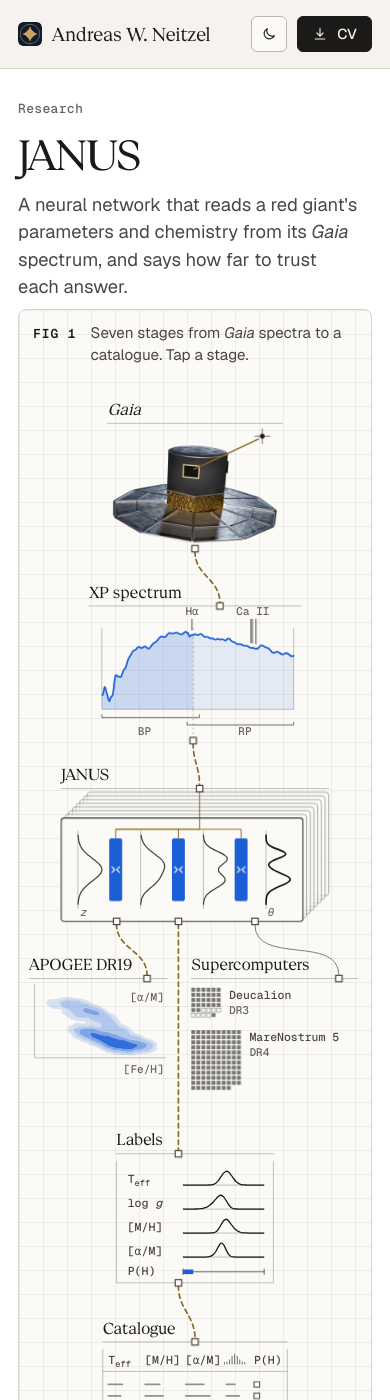
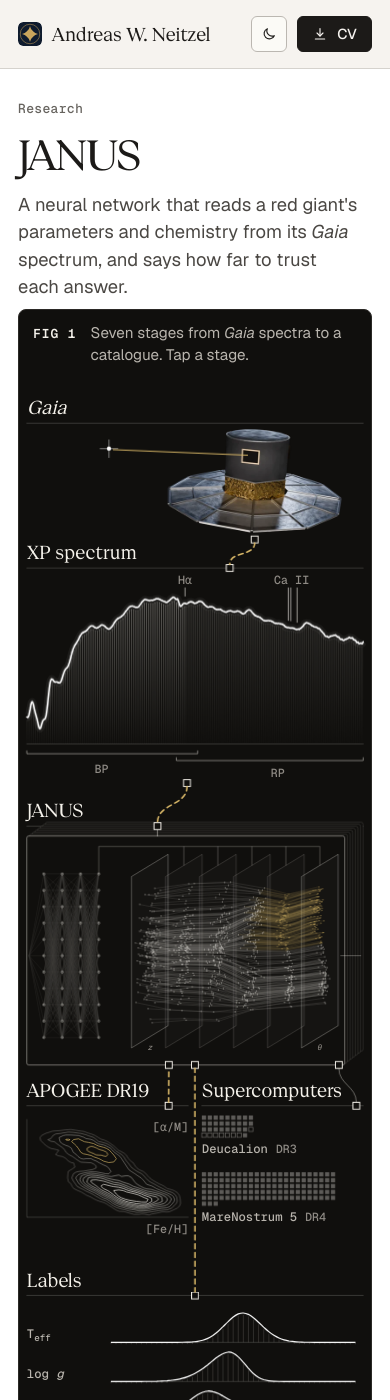
Before and after one commit to AndreasWNeitzel/AndreasWNeitzel.github.io, a Jekyll site: the page built from _pages/research/janus.md, in a window 390 px wide and 1400 px high. Built offline with Jekyll 4.4.1, drawn with Linux system fonts in a browser that asks for light colours.

Commit message:
JANUS schematic, second pass: the network as the engraved centre of the figure, white on black with one brass thread

```diff
--- a/assets/css/janus.css
+++ b/assets/css/janus.css
@@ -1,88 +1,95 @@
 /* The JANUS figure on /research/janus/ (_includes/figures/janus.svg, built by
-   figures/janus/build_janus.py). Grey linework, blue for real data and my own parts, brass for the
-   flow thread. Two layouts in the include: wide, and a vertical one under 700 px. Hovering or
-   focusing a stage lifts it and dims the rest; its line shows in the readout above. */
+   figures/janus/build_janus.py). A dark plate in both themes, like the site's other plates: white
+   hairlines for everything drawn, brass for the one accent (the thread, and the alpha-rich mode).
+   Two layouts in the include: wide, and a vertical one under 700 px. Hovering or focusing a stage
+   lifts it and dims the rest; its line shows in the readout above. */
 @layer pages {
-  .jn-fig { display: grid; gap: 0; padding: 0; overflow: hidden; color: var(--fig); margin-block-end: 28px; }
-  .jn-head { display: flex; gap: 14px; align-items: baseline; padding: 14px 18px 4px; min-block-size: 3.2em; }
-  .jn-head .figno { font: 600 0.8rem var(--mono); letter-spacing: 0.08em; color: var(--ink); flex: none; }
-  .jn-read { margin: 0; font-size: 0.95rem; line-height: 1.45; color: var(--ink-2); }
-  .jn-read b { font-weight: 600; color: var(--ink); }
+  .jn-fig { --p-bg: #100f0d; --p-ink: #f4f1ea; --p-2: #b9b5ae; --p-3: #8f8b85; --p-brass: #d8b768;
+    display: grid; gap: 0; padding: 0; overflow: hidden; margin-block-end: 28px; color: var(--p-ink);
+    background: var(--p-bg); border-color: #2b2926; }
+  .jn-head { display: flex; gap: 14px; align-items: baseline; padding: 16px 28px 2px; min-block-size: 3.2em; }
+  .jn-head .figno { font: 600 0.8rem var(--mono); letter-spacing: 0.08em; color: var(--p-ink); flex: none; }
+  .jn-read { margin: 0; font-size: 0.95rem; line-height: 1.45; color: var(--p-2); }
+  .jn-read b { font-weight: 600; color: var(--p-ink); }
   .jn-read b:empty { display: none; }
-  .jn-frame { padding: 6px 16px 18px; }
+  .jn-frame { padding: 2px 0 10px; }
 
   .jn-svg { display: block; inline-size: 100%; block-size: auto; overflow: visible; }
-  .jn-phone { display: none; max-inline-size: 420px; margin-inline: auto; }
+  .jn-phone { display: none; max-inline-size: 460px; margin-inline: auto; }
   @media (max-width: 700px) {
     .jn-wide { display: none; }
     .jn-phone { display: block; }
-    .jn-frame { padding: 4px 10px 14px; }
     .jn-head { padding: 12px 14px 4px; min-block-size: 4.6em; }
   }
 
   /* type */
-  .jn-svg .jn-title { font: 400 17px var(--serif); fill: var(--ink); }
-  .jn-svg .jn-lab { font: 500 12.5px var(--mono); fill: var(--ink-2); }
-  .jn-svg .jn-tick { font: 500 12px var(--mono); fill: var(--muted); }
+  .jn-svg .jn-title { font: 300 19px var(--serif); fill: var(--p-ink); }
+  .jn-svg .jn-lab { font: 500 12.5px var(--mono); fill: var(--p-2); }
+  .jn-svg .jn-tick { font: 500 12px var(--mono); fill: var(--p-3); }
   .jn-svg .jn-sub { font-size: 9.5px; }
 
   /* linework */
-  .jn-svg .jn-g { fill: none; stroke: var(--fig); stroke-width: .75; opacity: .45; stroke-linecap: round; }
-  .jn-svg .jn-g2 { fill: none; stroke: var(--fig); stroke-width: 1; opacity: .8; stroke-linecap: round; stroke-linejoin: round; }
-  .jn-svg .jn-gd { fill: none; stroke: var(--fig); stroke-width: .75; opacity: .5; stroke-dasharray: 2 3; }
-  .jn-svg .jn-port { fill: var(--raised); stroke: var(--fig); stroke-width: 1.2; }
+  .jn-svg .jn-g { fill: none; stroke: var(--p-ink); stroke-width: .6; opacity: .3; stroke-linecap: round; }
+  .jn-svg .jn-g2 { fill: none; stroke: var(--p-ink); stroke-width: .8; opacity: .6; stroke-linecap: round; stroke-linejoin: round; }
+  .jn-svg .jn-port { fill: var(--p-bg); stroke: var(--p-ink); stroke-width: 1; }
 
-  /* real data: filled, in the mark colour */
-  .jn-svg .jn-spec { fill: none; stroke: var(--mark); stroke-width: 1.8; stroke-linejoin: round; }
-  .jn-svg .jn-fill-bp { fill: var(--mark); opacity: .22; }
-  .jn-svg .jn-fill-rp { fill: var(--mark); opacity: .10; }
-  .jn-svg .jn-line { fill: none; stroke: var(--ink-2); stroke-width: 1; }
-  .jn-svg .jn-dens { fill: var(--mark); }
-  .jn-svg .jn-dens-0 { opacity: .16; }
-  .jn-svg .jn-dens-1 { opacity: .32; }
-  .jn-svg .jn-dens-2 { opacity: .55; }
-  .jn-svg .jn-dens-3 { opacity: .9; }
-  .jn-svg .jn-node { fill: var(--fig); opacity: .7; }
-  .jn-svg .jn-node-o { fill: none; stroke: var(--fig); stroke-width: .7; opacity: .55; }
+  /* the spectrum: a luminous line over an engraved fall of hairlines */
+  .jn-svg .jn-spec { fill: none; stroke: #fff; stroke-width: 1.5; stroke-linejoin: round; stroke-linecap: round; }
+  .jn-svg .jn-halo1 { fill: none; stroke: #fff; stroke-width: 3.4; opacity: .16; stroke-linejoin: round; }
+  .jn-svg .jn-halo2 { fill: none; stroke: #fff; stroke-width: 8; opacity: .05; stroke-linejoin: round; }
+  .jn-svg .jn-comb { fill: none; stroke-width: .8; }
+  .jn-svg .jn-comb-rp { opacity: .6; }
+  .jn-svg .jn-line { fill: none; stroke: var(--p-ink); stroke-width: .8; opacity: .8; }
 
-  /* the network: eight plates, transforms filled (my own), densities in outline (schematic) */
-  .jn-svg .jn-plate { fill: var(--raised); stroke: var(--fig); stroke-width: 1.2; }
-  .jn-svg .jn-plate-back { stroke-width: .8; opacity: .55; }
-  .jn-svg .jn-block { fill: var(--mark); }
-  .jn-svg .jn-chev { fill: none; stroke: var(--raised); stroke-width: 1.2; stroke-linecap: round; stroke-linejoin: round; }
-  .jn-svg .jn-dens-o { fill: none; stroke: var(--fig); stroke-width: 1.3; stroke-linejoin: round; }
-  .jn-svg .jn-dens-out { fill: none; stroke: var(--ink); stroke-width: 1.8; stroke-linejoin: round; }
-  .jn-svg .jn-bus { fill: none; stroke: var(--flow); stroke-width: 1.1; opacity: .9; }
+  /* the alpha plane: isodensity hairlines */
+  .jn-svg .jn-iso { fill: none; stroke: var(--p-ink); stroke-width: .7; opacity: var(--o); stroke-linejoin: round; }
+  .jn-svg .jn-iso-hi { stroke: var(--p-brass); }
+
+  /* the network */
+  .jn-svg .jn-plate { fill: var(--p-bg); stroke: var(--p-ink); stroke-width: .9; stroke-opacity: .75; }
+  .jn-svg .jn-plate-back { fill: var(--p-bg); stroke: var(--p-ink); stroke-width: .6; stroke-opacity: .3; }
+  .jn-svg .jn-mesh { fill: none; stroke: var(--p-ink); stroke-width: .25; opacity: .22; }
+  .jn-svg .jn-dots circle { fill: var(--p-bg); stroke: var(--p-ink); stroke-width: .8; }
+  .jn-svg .jn-bus { fill: none; stroke: var(--p-ink); stroke-width: .7; opacity: .55; }
+  .jn-svg .jn-pane { fill: #fff; fill-opacity: .025; stroke: var(--p-ink); stroke-width: .6; stroke-opacity: .4; }
+  .jn-svg .jn-pane-end { stroke-opacity: .75; }
+  .jn-svg .jn-fib { fill: none; stroke: var(--p-ink); stroke-width: .3; opacity: .4; stroke-linejoin: round; }
+  .jn-svg .jn-fib-hi { stroke: var(--p-brass); opacity: .6; }
+  .jn-svg .jn-pt { fill: none; stroke: var(--p-ink); stroke-width: 1.3; stroke-linecap: round; opacity: .9; }
+  .jn-svg .jn-pt-hi { stroke: var(--p-brass); }
+  .jn-phone .jn-mesh, .jn-phone .jn-fib { vector-effect: non-scaling-stroke; stroke-width: .28; }
 
   /* labels and the catalogue: schematic */
-  .jn-svg .jn-post { fill: none; stroke: var(--ink); stroke-width: 1.4; stroke-linejoin: round; }
-  .jn-svg .jn-ph { fill: var(--mark); }
-  .jn-svg .jn-ph-o { fill: none; stroke: var(--fig); stroke-width: 1; }
-  .jn-svg .jn-cell { fill: none; stroke: var(--fig); stroke-width: 2; opacity: .55; stroke-linecap: round; }
-  .jn-svg .jn-flag .jn-cell { opacity: .2; }
+  .jn-svg .jn-post { fill: none; stroke: #fff; stroke-width: 1.2; stroke-linejoin: round; }
+  .jn-svg .jn-hatch { fill: none; stroke: var(--p-ink); stroke-width: .5; opacity: .3; }
+  .jn-svg .jn-ph { fill: var(--p-brass); }
+  .jn-svg .jn-ph-o { fill: none; stroke: var(--p-ink); stroke-width: .7; opacity: .5; }
+  .jn-svg .jn-cell { fill: none; stroke: var(--p-ink); stroke-width: 1; opacity: .42; stroke-linecap: round; }
+  .jn-svg .jn-cell-off { opacity: .13; }
+  .jn-svg .jn-node { fill: var(--p-ink); opacity: .34; }
+  .jn-svg .jn-node-o { fill: none; stroke: var(--p-ink); stroke-width: .7; opacity: .4; }
 
   /* Gaia */
-  .jn-svg .jn-star { fill: var(--ink); }
-  .jn-svg .jn-spike { fill: none; stroke: var(--ink); stroke-width: .9; opacity: .7; stroke-linecap: round; }
-  .jn-svg .jn-light { fill: none; stroke: var(--flow); stroke-width: 1.4; stroke-dasharray: 4 3; stroke-linecap: round; }
+  .jn-svg .jn-star { fill: #fff; }
+  .jn-svg .jn-spike { fill: none; stroke: #fff; stroke-width: .7; opacity: .7; stroke-linecap: round; }
+  .jn-svg .jn-light { fill: none; stroke: var(--p-brass); stroke-width: 1; }
 
-  /* connectors: brass dashes that flow with the data; the machine wire is a grey hairline */
-  .jn-svg .jn-link { fill: none; stroke: var(--flow); stroke-width: 1.8; stroke-dasharray: 5 4; stroke-linecap: round; }
-  .jn-svg .jn-wire { fill: none; stroke: var(--fig); stroke-width: 1; opacity: .7; }
+  /* connectors: brass dashes that flow with the data; the machine wire is a hairline */
+  .jn-svg .jn-link { fill: none; stroke: var(--p-brass); stroke-width: 1.6; stroke-dasharray: 5 4; stroke-linecap: round; }
+  .jn-svg .jn-wire { fill: none; stroke: var(--p-ink); stroke-width: .8; opacity: .5; }
   .jn-svg .jn-mask { fill: none; stroke: #fff; stroke-width: 14; stroke-linecap: round; }
   .jn-svg .jn-thread { pointer-events: none; transition: opacity .25s var(--ease, ease); }
 
   /* stages: hover or focus one, the rest step back */
   .jn-svg .jn-hit { fill: transparent; stroke: transparent; stroke-width: 1; }
   .jn-svg .jn-stage { cursor: pointer; outline: none; transition: opacity .25s var(--ease, ease); }
-  .jn-svg .jn-stage:focus-visible .jn-hit { stroke: var(--mark); stroke-dasharray: 3 3; }
+  .jn-svg .jn-stage:focus-visible .jn-hit { stroke: var(--p-brass); stroke-dasharray: 3 3; }
   .jn-fig.has-active .jn-stage:not(.is-active) { opacity: .35; }
   .jn-fig.has-active .jn-thread { opacity: .45; }
 
   /* one-time build when the figure first enters the view (site.js arms [data-build]) */
   @media (prefers-reduced-motion: no-preference) {
     .jn-svg .jn-link { animation: jn-flow 1.6s linear infinite; }
-    .jn-svg .jn-light { animation: jn-flow 1.2s linear infinite reverse; }
     @keyframes jn-flow { to { stroke-dashoffset: -18; } }
 
     [data-build="armed"] .jn-svg .b-pop { opacity: 0; }
```
Also changed, not shown: _includes/figures/janus.svg, 1 other file.
